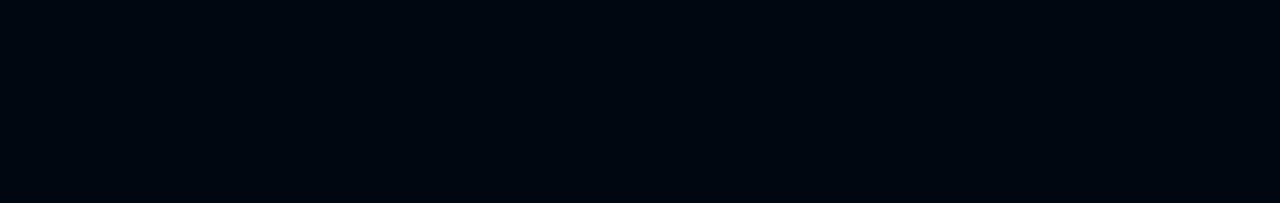
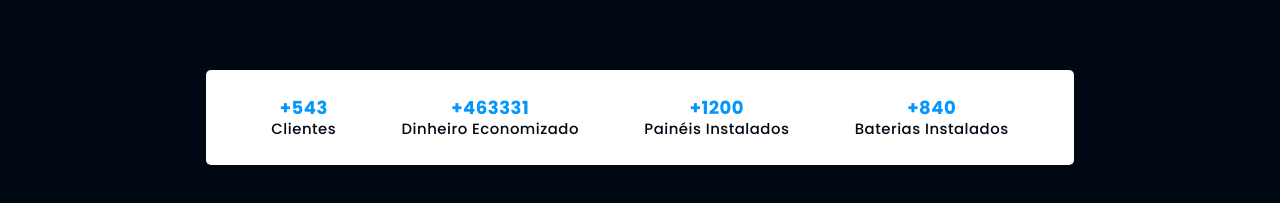
Before and after one commit to vitorFRE/GalaxySolar, a React (Vite) app: page / in a window 1280 px wide. Shown: the part 423-626 px from the top of the page. Built offline with nearby package versions, Linux system fonts and the light colour scheme.

Commit message:
AnimateNumbers

```diff
--- a/src/components/Banner/Banner.tsx
+++ b/src/components/Banner/Banner.tsx
@@ -31,6 +31,7 @@
   margin: 0 auto;
 
   margin-top:50px;
+  margin-bottom:77px;
 
   display:grid;
   grid-template-columns:55% auto;
--- /dev/null
+++ b/src/components/NumberInfos/AnimateNumbers.tsx
@@ -0,0 +1,17 @@
+ export default function AnimateNumbers(numeros: NodeListOf<Element>) {
+  numeros.forEach((numero) => {
+    const total1 = numero.innerHTML
+    const total = +numero.innerHTML
+    const incremento = Math.floor(total / 100);
+    let start = 0;
+
+    const timer = setInterval(() => {
+      start += incremento;
+      numero.innerHTML = `${start}`;
+      if(start > total) {
+        numero.innerHTML = total1
+        clearInterval(timer)
+      }
+    }, 25 * Math.random())
+  })
+ }
--- /dev/null
+++ b/src/components/NumberInfos/NumbersInfos.tsx
@@ -0,0 +1,73 @@
+import React, { useEffect } from 'react'
+import styled from 'styled-components'
+import { device } from '../../styles/BreakPoints'
+import AnimateNumbers from './AnimateNumbers'
+
+const NumbersInfos = () => {
+
+  useEffect(() => {
+    const teste = document.querySelectorAll('.n')
+    AnimateNumbers(teste)
+  }, [])
+
+  return (
+    <Container>
+      <ul className='b-1'>
+        <li>
+          <span>+<span className='n'>543</span></span>
+          Clientes
+        </li>
+        <li>
+          <span>+<span className='n'>463331</span></span>
+          Dinheiro Economizado
+        </li>
+        <li>
+          <span>+<span className='n'>1200</span></span>
+          Painéis Instalados
+        </li>
+        <li>
+          <span>+<span className='n'>840</span></span>
+          Baterias Instalados
+        </li>
+      </ul>
+    </Container>
+  )
+}
+
+const Container = styled.div`
+    max-width: 900px;
+    padding: 0 1rem;
+    margin: 0 auto;
+
+    color: ${({theme}) => theme.colors.Black};
+
+  ul {
+      background-color:${({theme}) => theme.colors.White};
+      box-shadow: 4px 4px 4px rgba(0, 0, 0, 0.25);
+      border-radius: 5px;
+      padding:26px 0 26px 0;
+      display:flex;
+      justify-content:space-evenly;
+
+      li {
+        display:flex;
+        flex-direction:column;
+        align-items:center;
+
+        span {
+          color:${({theme}) => theme.colors.Primary};
+          font-weight:bold;
+          font-size:1.125rem;
+          line-height:23.4px;
+        }
+      }
+    }
+
+    @media ${device.sm} {
+      ul li:nth-child(even) {
+        display:none;
+      }
+    }
+`
+
+export default NumbersInfos
--- a/src/pages/Home.tsx
+++ b/src/pages/Home.tsx
@@ -1,11 +1,13 @@
 import Banner from "../components/Banner/Banner"
 import Header from "../components/Header/Header"
+import NumbersInfos from "../components/NumberInfos/NumbersInfos"
 
 function Home() {
   return (
     <>
      <Header />
      <Banner />
+     <NumbersInfos />
     </>
   )
 }
```
